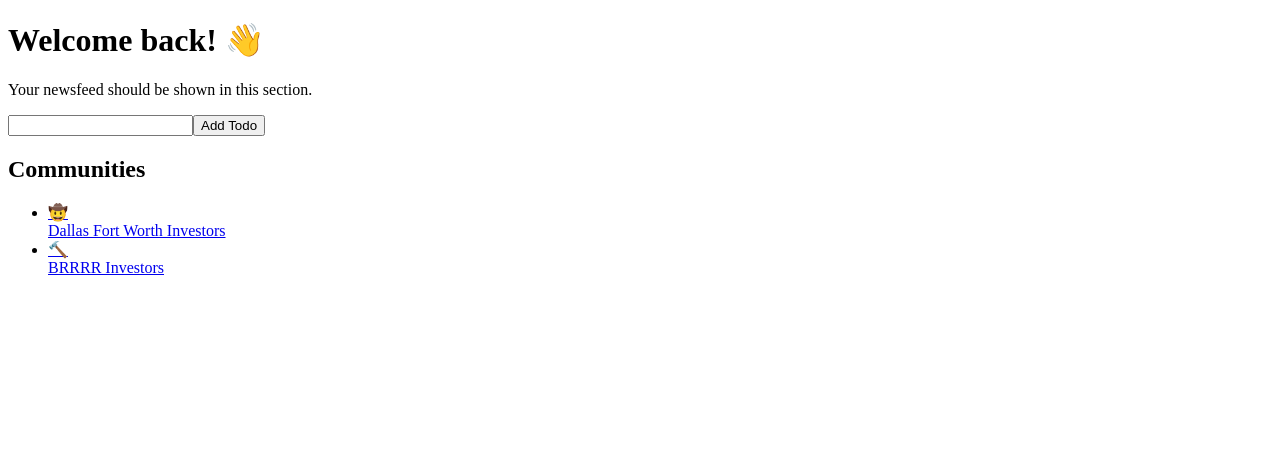
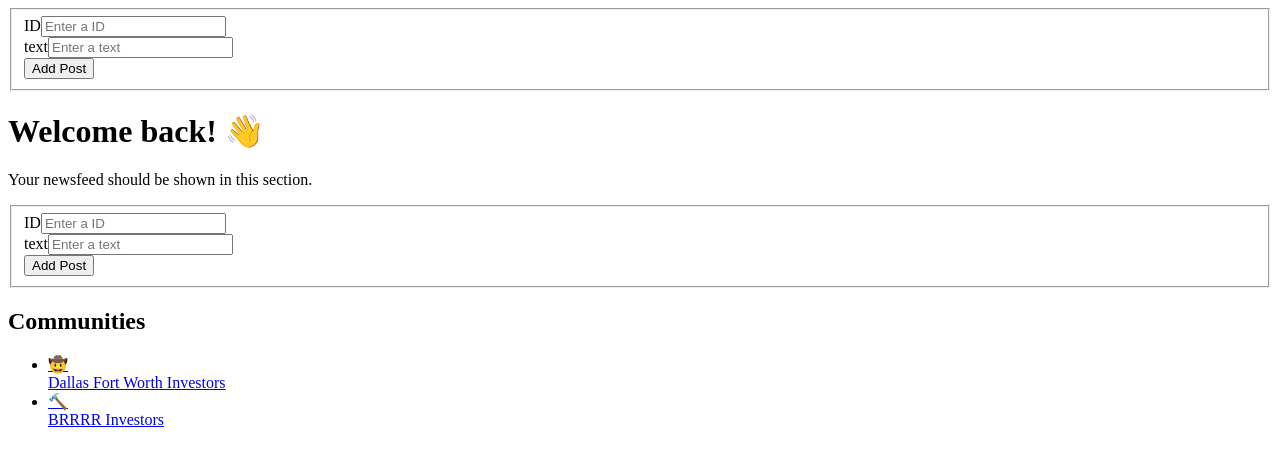
Before and after one commit to alfredopzr/Fractional-Challenge, a Next.js app: page / in a window 1280 px wide. Shown: the top 466 px of the page. Built offline with nearby package versions, Linux system fonts and the light colour scheme.

Commit message:
add post mutation working

```diff
--- a/components/AddPostForm.jsx
+++ b/components/AddPostForm.jsx
@@ -2,9 +2,29 @@ import { gql, useMutation } from '@apollo/client';
 import {React, useState} from 'react'
 import Card from '@/components/Card';
 
+
+const ADD_VIDEO_MUTATION = gql`
+    mutation createVideo($title: String!, $url: String!, $userId: String!) {
+        createVideo( input: { title: $title, url: $url, userId: $userId } ) {
+            id
+            title
+            url
+            author {
+                id
+                name
+            }
+        }
+    }
+`;
+
+
 const ADD_POST = gql`
-  mutation AddPost($addPostInput: AddPostInput!){
-  addPost(input: $addPostInput){
+  mutation AddPost($id: Int!, $text: String!, $user_id: String!){
+    addPost(input: {
+        id: $id,
+        text: $text,
+        user_id: $user_id
+    }){
         id
         text
         user_id
@@ -12,31 +32,48 @@ const ADD_POST = gql`
 }
 `;
 
-function AddPostForm() {
-    let input;
-    const [addPost, { data, loading, error }] = useMutation(ADD_POST);
+const AddPostForm = () => {
+    let post_id,text,user_id;
+    const [addPost] = useMutation(ADD_POST);
 
-    if (loading) return 'Submitting...';
-    if (error) return `Submission error! ${error.message}`;
 
     return (
         <div>
+            <Card className="flex items-center my-4" style={{backgroundColor: "white"}}>
             <form
             onSubmit={e => {
                 e.preventDefault();
-            // Problem is likely here
-            addPost({ variables: { id: 1, text: input.value, user_id: "1" } });
-            input.value = '';
+                console.log("VALUES", typeof parseInt(post_id.value), typeof text.value)
+                addPost({ variables: { id: parseInt(post_id.value), text: text.value, user_id: "1" } });
             }}
+            class="pure-form pure-form-aligned form"
             >
+                <fieldset>
+                    <div class="pure-control-group">
+                        <label for="post_id">ID</label>
                         <input
-            ref={node => {
-              input = node;
-            }}
+                            ref={value => post_id = value}
+                            id="post_id"
+                            placeholder="Enter a ID"
                         />
-          <button type="submit">Add Todo</button>
+                    </div>
+                    <div class="pure-control-group">
+                        <label for="url">text</label>
+                        <input
+                            ref={value => text = value}
+                            id="text"
+                            placeholder="Enter a text"
+                        />
+                    </div>
+                    <div class="pure-controls">
+                        <button type="submit">Add Post</button>
+                    </div>
+                </fieldset>
             </form>
+            </Card>
       </div>
+
+
     );
   }
 
--- a/pages/index.jsx
+++ b/pages/index.jsx
@@ -7,6 +7,9 @@ const Home = () => {
   return (
     <Page>
       <div className="flex">
+        <Card className="mr-4">
+          <AddPostForm />
+        </Card>
         <Card className="flex-1">
           <h1 className="text-2xl font-bold">Welcome back! 👋</h1>
           <p>Your newsfeed should be shown in this section.</p>
```
Also changed, not shown: pages/community/[id].jsx (+6 -7 lines), components/DeletePost.jsx (added), 1 other file (tests, documents, lock files or other folders). Lines whose indentation alone changed are shown as unchanged.
